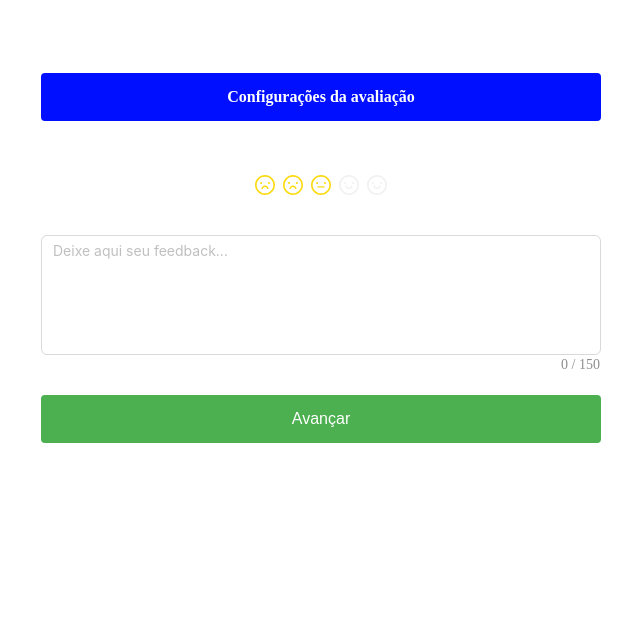
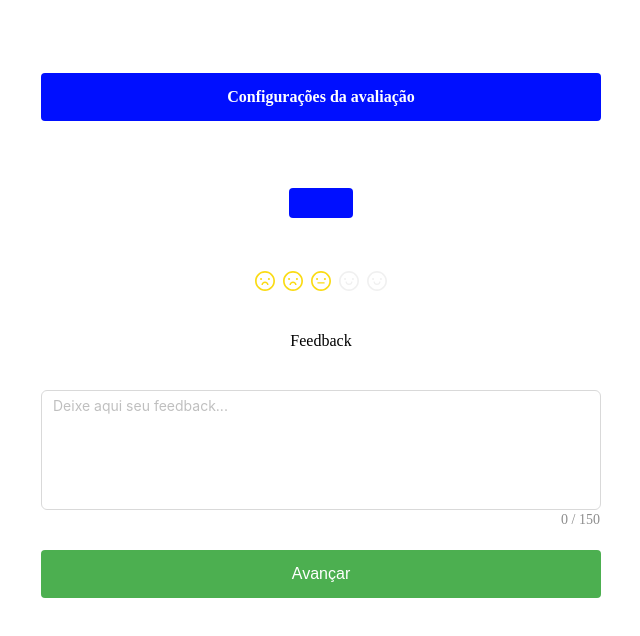
Before and after one commit to Cypirando/configuration-messages, a React (Create React App) app: page /rating in a window 1280 px wide. Shown: the top 636 px of the page, without its empty margins (319-959 px from the left). Built offline with nearby package versions, Linux system fonts and the light colour scheme; no server answers.

Commit message:
Finalizando projeto

```diff
--- a/package.json
+++ b/package.json
@@ -16,6 +16,7 @@
     "@types/styled-components": "^5.1.26",
     "antd": "^5.1.7",
     "axios": "^1.3.1",
+    "fetch": "^1.1.0",
     "react": "^18.2.0",
     "react-dom": "^18.2.0",
     "react-node": "^1.0.2",
--- a/src/api/index.ts
+++ b/src/api/index.ts
@@ -21,25 +21,27 @@ export const postData = async (question_text:string, feedback_text:string) => {
   }
 };
 
-export const getRatingConfig = async () => {
-  const configHeader = {
-    headers: {
-      "Content-Type": "application/json",
-      "Access-Control-Allow-Origin": "*",
-      "Access-Control-Allow-Methods": "GET,PUT,POST,DELETE",
-    },
-  };
+// export const getRatingConfig = async () => {
+//   console.log("oii")
+//   const configHeader = {
+//     headers: {
+//       "Content-Type": "application/json",
+//       "Access-Control-Allow-Origin": "*",
+//       "Access-Control-Allow-Methods": "GET,PUT,POST,DELETE",
+//     },
+//   };
 
-  try {
-    const response = await axios.post(
-      "http://localhost:9000/quiz/23",
-      configHeader
-    );
-    return response.data.message[0];
-  } catch (error) {
-    console.error(error);
-  }
-};
+//   try {
+//     const parametros = useParams()
+//     const response = await axios.get(
+//       `http://localhost:9000/quiz?id={}`,
+//       configHeader
+//     );
+//     return response.data.message;
+//   } catch (error) {
+//     console.error(error);
+//   }
+// };
 
 export const postAssessment = async ( feedback_end:string, rating:number,) => {
   const configHeader = {
--- /dev/null
+++ b/src/components/ConfigText/index.tsx
@@ -0,0 +1,30 @@
+import axios from "axios";
+import { useEffect, useState } from "react";
+import Title from "../Title";
+
+interface Question {
+    id: number;
+    question_text: string;
+  }
+
+  const ConfigText = (props: any) => {
+    function getQuestionText(array: Question[], id: number): string {
+      return array.filter((obj) => obj.id === id)[0].question_text;
+    }
+
+    const [ratingConfig, setRatingConfig] = useState<Question[]>([]);
+    const questionText = ratingConfig.length ? getQuestionText(ratingConfig, 23) : '';
+    useEffect(() => {
+      axios(`http://localhost:9000/quiz`).then((dados) => {
+        setRatingConfig(dados.data.message);
+      });
+    }, []);
+    console.log(questionText, "dddd");
+    return (
+      <>
+        <Title>{questionText}</Title>
+      </>
+    );
+  };
+
+  export default ConfigText;
--- a/src/pages/Rating/index.tsx
+++ b/src/pages/Rating/index.tsx
@@ -1,17 +1,19 @@
 import { message } from "antd";
 import { useState } from "react";
 import Button from "../../components/Button";
+import ConfigText  from "../../components/ConfigText";
 import Form from "../../components/Form";
 import Stars from "../../components/Stars";
 import TextRatingUser from "../../components/TextRatingUser";
 import { postAssessment } from "../../api";
+import Title from "../../components/Title";
+import { StyledCenter, StyledQuestions } from "./styles";
 
-import Title from "../../components/Title";
-import { StyledCenter } from "./styles";
 
 const Rating = (props: any) => {
   const [feedback_end, setFeedback_end] = useState("");
   const [rating, setRating] = useState<number>(3);
+  // const [ratingConfig, setRatingConfig] = useState({});
 
   const handleRatingChange = (value: number) => {
     setRating(value);
@@ -35,14 +37,25 @@ const Rating = (props: any) => {
       message.error("Erro ao enviar dados");
     }
   };
+  // useEffect(() => {
+  //   getRatingConfig().then((ratingConfig) => setRatingConfig(ratingConfig));
+  // }, []);
 
 
   return (
     <Form>
       <Title>Configurações da avaliação</Title>
+
+      <StyledQuestions>
+        <ConfigText/>
+      </StyledQuestions>
+
       <StyledCenter>
         <Stars onChange={handleRatingChange} value={rating} />
       </StyledCenter>
+
+      <StyledQuestions>Feedback</StyledQuestions>
+
       <TextRatingUser onChange={handleFeedbackChange} value={feedback_end} />
       <Button onClick={handleClick}>Avançar</Button>
     </Form>
--- a/src/pages/Rating/styles.ts
+++ b/src/pages/Rating/styles.ts
@@ -4,3 +4,7 @@ export const StyledCenter = styled.div`
   display: flex;
   justify-content: center;
 `;
+export const StyledQuestions = styled.div`
+  display: flex;
+  justify-content: center;
+`;
```
Also changed, not shown: src/components/ConfigFeedback/index.tsx (added, +30 -0 lines), 1 other file (tests, documents, lock files or other folders).
